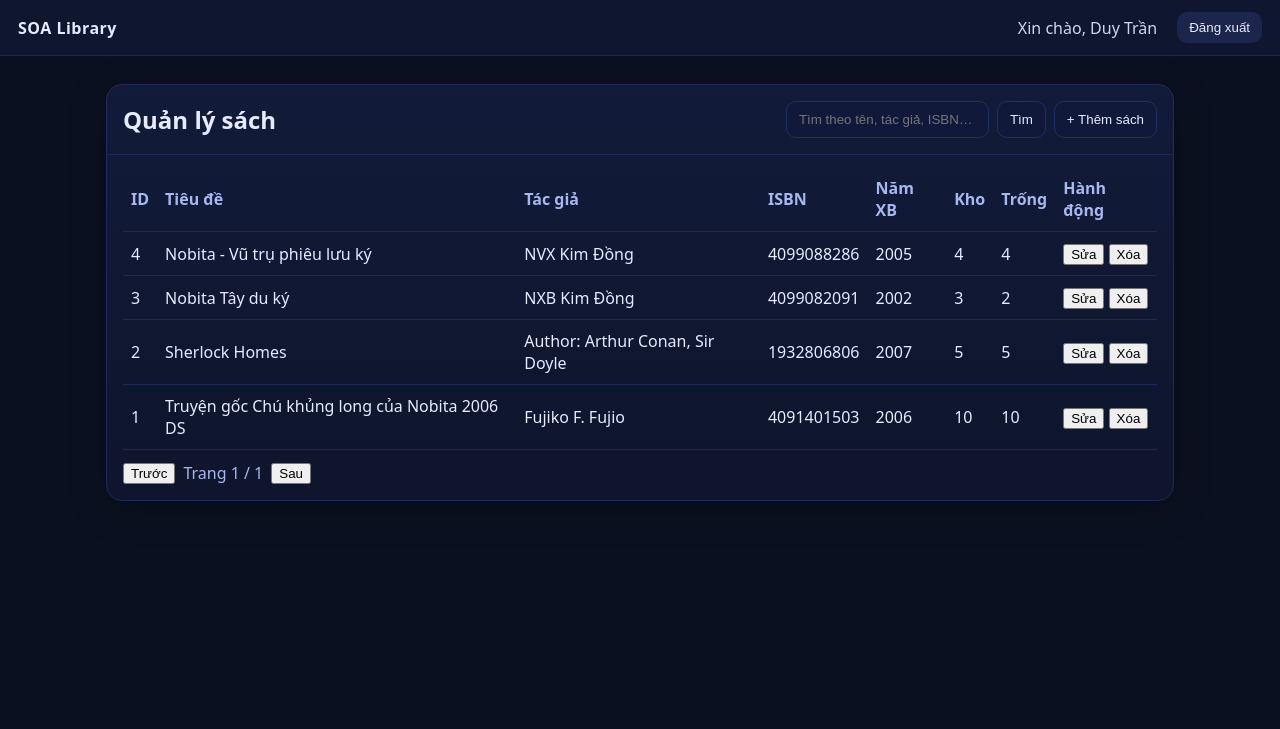
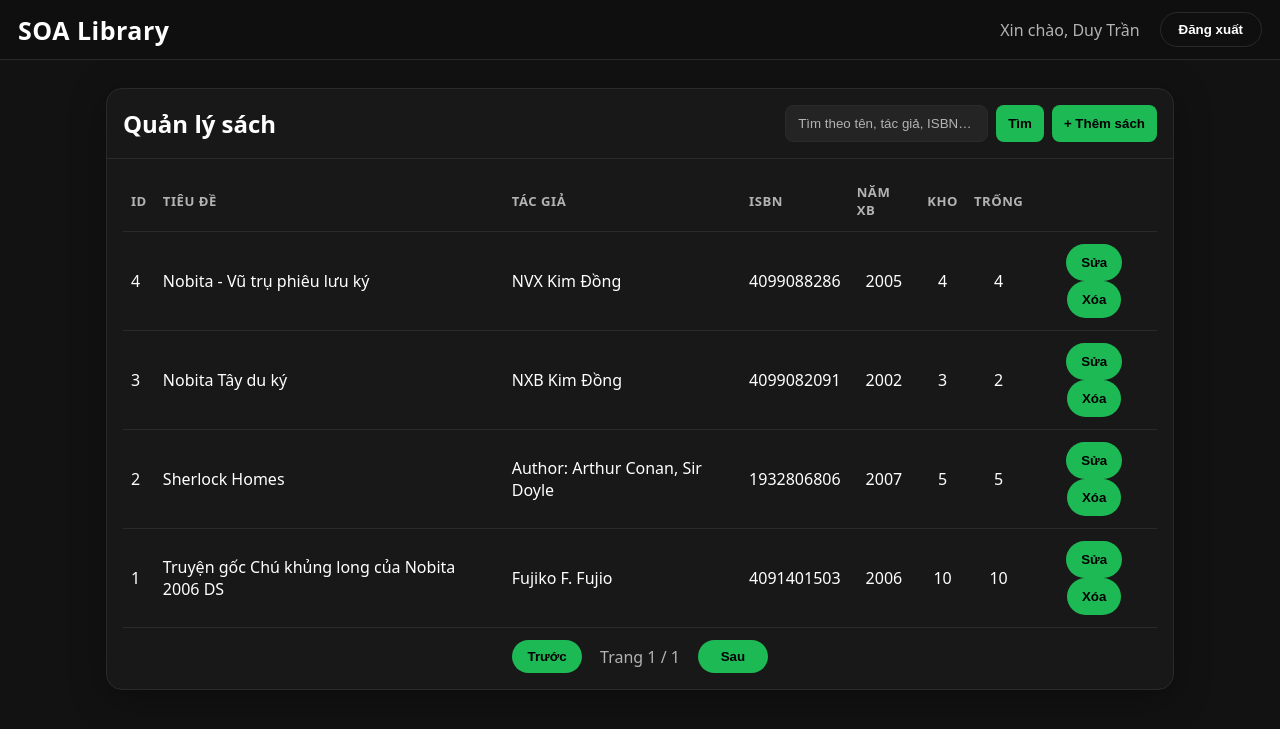
Before and after one commit to Duyacquy/INT3505E_02_demo, a Flask app: page /admin in a window 1280 px wide. Shown: the top 729 px of the page. Run offline with Flask 3, Linux system fonts and the light colour scheme; a user stored in the database is signed in; data comes from the database, SQL or seed files in the repository; both versions use the stored data as it was after the commit.

Commit message:
update UI

```diff
--- a/demo_lesson_3/soa_lib/controllers/api.py
+++ b/demo_lesson_3/soa_lib/controllers/api.py
@@ -1,4 +1,3 @@
-# soa_lib/controllers/api.py
 from flask import Blueprint, request, jsonify
 from sqlalchemy import or_
 from soa_lib.extensions import db
--- a/demo_lesson_3/soa_lib/controllers/auth.py
+++ b/demo_lesson_3/soa_lib/controllers/auth.py
@@ -1,4 +1,3 @@
-# soa_lib/controllers/auth.py
 from flask import Blueprint, render_template, request, redirect, url_for, session, flash
 from ..models import User
 
--- a/demo_lesson_3/soa_lib/extensions.py
+++ b/demo_lesson_3/soa_lib/extensions.py
@@ -1,4 +1,3 @@
-# soa_lib/extensions.py
 from flask_sqlalchemy import SQLAlchemy
 
 db = SQLAlchemy()
--- a/demo_lesson_3/soa_lib/models.py
+++ b/demo_lesson_3/soa_lib/models.py
@@ -1,4 +1,3 @@
-# soa_lib/models.py
 from sqlalchemy.sql import func
 from werkzeug.security import check_password_hash
 from soa_lib.extensions import db
--- a/demo_lesson_3/static/css/styles.css
+++ b/demo_lesson_3/static/css/styles.css
@@ -1,33 +1,169 @@
-:root { --bg:#0b1020; --card:#111935; --muted:#7d8dbb; --text:#e6ebff; --acc:#75a7ff; }
+:root{
+    --bg: #121212;
+    --card: #181818;
+    --input: #242424;
+    --text: #ffffff;
+    --muted: #b3b3b3;
+    --accent: #1db954;
+    --accent-press: #1ed760;
+    --border: #2a2a2a;
+    --shadow: 0 8px 36px rgba(0,0,0,.35);
+}
+
 *{ box-sizing:border-box; }
-body{ margin:0; font-family: ui-sans-serif, system-ui, -apple-system, Segoe UI, Roboto, Helvetica, Arial; background:var(--bg); color:var(--text); }
-a{ color:var(--acc); text-decoration:none; }
-.topbar{ display:flex; align-items:center; gap:12px; padding:12px 18px; background:#0e1630; border-bottom:1px solid #1b2652; position:sticky; top:0; }
-.brand{ font-weight:700; letter-spacing:.5px; }
+
+body{
+    margin:0;
+    font-family: ui-sans-serif, system-ui, -apple-system, Segoe UI, Roboto, Helvetica, Arial;
+    background:var(--bg);
+    color:var(--text);
+}
+
+a { color:var(--muted); text-decoration:none; transition:color .15s ease; }
+a:hover { color:var(--accent); }
+
+.topbar{
+    display:flex; align-items:center; gap:12px;
+    padding:12px 18px;
+    background:#0f0f0f;
+    border-bottom:1px solid var(--border);
+    position:sticky; top:0; z-index:10;
+}
+.brand{
+    font-weight:700;
+    letter-spacing:.5px;
+    font-size: 25px;
+}
 .spacer{ flex:1; }
-.welcome{ opacity:.9; margin-right:8px; }
-.btn-out{ background:#1c254c; color:var(--text); border:none; padding:8px 12px; border-radius:10px; cursor:pointer; }
+.welcome{ color:var(--muted); margin-right:8px; }
+
+button, .btn{
+    display:inline-flex; align-items:center; justify-content:center;
+    padding:10px 14px; border-radius:999px;
+    border:1px solid transparent;
+    background:var(--accent); color:#000; font-weight:700; cursor:pointer;
+    transition:transform .04s ease, background-color .15s ease, opacity .15s ease;
+}
+button:hover, .btn:hover{ background:var(--accent-press); }
+button:active, .btn:active{ transform:scale(.98); }
+button[disabled]{ opacity:.5; cursor:not-allowed; }
+
+.btn-ghost{
+    background:transparent; border-color:var(--border); color:var(--text); font-weight:600;
+}
+.btn-ghost:hover{ border-color:var(--muted); }
+
+.btn-out{ composes: btn-ghost;
+    background:transparent; border:1px solid var(--border); color:var(--text);
+    padding:9px 18px; border-radius:999px; cursor:pointer;
+}
+.btn-out:hover{ border-color:var(--muted); }
+
 .container{ max-width:1100px; margin:28px auto; padding:0 16px; }
-.panel{ background:linear-gradient(180deg, rgba(22,34,74,.6), rgba(16,24,52,.6)); border:1px solid #1e2b5c; border-radius:16px; box-shadow:0 8px 36px rgba(0,0,0,.25); }
-.panel-head{ display:flex; align-items:center; justify-content:space-between; padding:16px; border-bottom:1px solid #1d2956; }
+
+.panel{
+    background:var(--card);
+    border:1px solid var(--border);
+    border-radius:16px;
+    box-shadow:var(--shadow);
+}
+.panel-head{
+    display:flex; align-items:center; justify-content:space-between;
+    padding:16px; border-bottom:1px solid var(--border);
+}
 .panel h2{ margin:0; }
-.actions{ display:flex; gap:8px; }
-.actions input, .actions button{ padding:10px 12px; border-radius:10px; border:1px solid #223066; background:#10193a; color:var(--text); }
-.actions button{ cursor:pointer; }
+
+.actions{ display:flex; gap:8px; flex-wrap:wrap; }
+.actions input, .actions button{
+    padding:10px 12px; border-radius:8px;
+    border:1px solid var(--border);
+}
+.actions button{ border:none; }
+
+input, select, textarea{
+    background:var(--input); color:var(--text);
+    border:1px solid var(--border);
+    border-radius:8px; padding:10px 12px;
+    outline:none; transition:border-color .15s ease, box-shadow .15s ease;
+}
+input::placeholder{ color:var(--muted); }
+input:focus, select:focus, textarea:focus{
+    border-color: var(--accent);
+    box-shadow: 0 0 0 3px rgba(29,185,84,.25);
+}
+
 .table-wrapper{ padding:12px 16px; }
 table{ width:100%; border-collapse:collapse; }
-th, td{ text-align:left; padding:10px 8px; border-bottom:1px solid #1d2956; }
-th{ font-weight:600; color:#a9b7ef; }
-tr:hover{ background:rgba(255,255,255,.02); }
+th, td{
+    text-align:left; padding:12px 8px; border-bottom:1px solid var(--border);
+}
+.menu-bar {
+    text-align: center;
+}
+
+th{ font-weight:600; color:var(--muted); text-transform:uppercase; font-size:.82rem; letter-spacing:.04em; }
+tr:hover{ background:rgba(255,255,255,.03); }
+
 .login-wrapper{ min-height:100vh; display:grid; place-items:center; padding:24px; }
-.card{ background:linear-gradient(180deg, rgba(22,34,74,.8), rgba(16,24,52,.8)); border:1px solid #203067; border-radius:16px; padding:18px; width:min(420px, 96vw); box-shadow:0 8px 36px rgba(0,0,0,.25); }
-.card h1{ margin-top:0; }
-.card label{ display:block; margin:12px 0 6px; color:#cfd8ff; }
-.card input{ width:100%; padding:10px 12px; border-radius:10px; border:1px solid #2a3b7d; background:#0f1736; color:var(--text); }
-.card button{ margin-top:16px; width:100%; padding:12px; border-radius:12px; background:#3357c2; color:#fff; border:none; cursor:pointer; }
-.flash p{ margin:0 0 8px 0; padding:8px; border-radius:8px; background:#432; color:#ffdcdc; }
-.pagination{ display:flex; align-items:center; gap:8px; padding:12px 0 4px; color:#a9b7ef; }
-dialog{ border:none; border-radius:14px; padding:0; width:min(520px, 96vw); }
-dialog::backdrop{ background-color: rgba(0,0,0,.4); }
-.form{ padding:16px; }
-.dialog-actions{ display:flex; justify-content:flex-end; gap:8px; }
+.card{
+    background: var(--card);
+    border:1px solid var(--border);
+    border-radius:16px; padding:24px; width:min(420px, 96vw);
+    box-shadow:var(--shadow);
+}
+.card h1{ margin:0 0 30px 0; }
+.card label{ display:block; margin:12px 0 6px; color:var(--muted); }
+.card input{ width:100%; margin-bottom:6px; }
+.card button{
+    width:100%;
+    margin-top:14px;
+    font-weight:700;
+    margin-top:30px;
+}
+
+.flash p{
+    margin:0 0 8px 0; padding:10px 12px; border-radius:8px;
+    background:#2a1f1f; color:#ffdcdc; border:1px solid #4a2f2f;
+}
+
+.pagination{
+    display:flex;
+    justify-content: center;
+    align-items:center; gap:8px; padding:12px 0 4px; color:var(--muted);
+}
+.pagination button{ padding:8px 12px; }
+
+dialog{
+    border:none; border-radius:14px; padding:0; width:min(520px, 96vw);
+    background:var(--card); color:var(--text);
+    border:1px solid var(--border);
+    overflow: hidden;
+}
+dialog::backdrop{ background-color: rgba(0,0,0,.5); }
+.form {
+    width: 100%;
+    padding:20px;
+}
+
+.dialog-actions{
+    display:flex;
+    justify-content: center;
+    align-items: center;
+    margin: 0 0 0 0;
+    gap: 20px;
+}
+
+.password {
+    margin-bottom: 20px;
+}
+.title{ display:flex; justify-content:center; }
+
+#prevPage {
+    width: 70px;
+    margin-right: 10px;
+}
+
+#nextPage {
+    width: 70px;
+    margin-left: 10px;
+}
--- a/demo_lesson_3/static/js/main.js
+++ b/demo_lesson_3/static/js/main.js
@@ -18,10 +18,10 @@ function renderTable(json) {
       <td>${escapeHtml(b.title)}</td>
       <td>${escapeHtml(b.author)}</td>
       <td>${b.isbn ?? ""}</td>
-      <td>${b.published_year ?? ""}</td>
-      <td>${b.quantity_total ?? 0}</td>
-      <td>${b.quantity_available ?? 0}</td>
-      <td>
+      <td class="menu-bar">${b.published_year ?? ""}</td>
+      <td class="menu-bar">${b.quantity_total ?? 0}</td>
+      <td class="menu-bar">${b.quantity_available ?? 0}</td>
+      <td class="menu-bar">
         <button data-id="${b.id}" class="btn-edit">Sửa</button>
         <button data-id="${b.id}" class="btn-del">Xóa</button>
       </td>
@@ -30,7 +30,6 @@ function renderTable(json) {
   }
   document.getElementById("pageInfo").textContent = `Trang ${json.page} / ${Math.ceil(json.total / json.page_size) || 1}`;
 
-  // bind actions
   document.querySelectorAll(".btn-edit").forEach(btn => btn.addEventListener("click", onEdit));
   document.querySelectorAll(".btn-del").forEach(btn => btn.addEventListener("click", onDelete));
 }
--- a/demo_lesson_3/templates/admin.html
+++ b/demo_lesson_3/templates/admin.html
@@ -30,7 +30,7 @@
             <th>Năm XB</th>
             <th>Kho</th>
             <th>Trống</th>
-            <th>Hành động</th>
+            <th></th>
           </tr>
         </thead>
         <tbody>
@@ -61,10 +61,10 @@
     <input id="quantity_total" type="number" value="1" min="0" />
     <label>Số lượng trống</label>
     <input id="quantity_available" type="number" value="1" min="0" />
-    <menu class="dialog-actions">
+    <div class="dialog-actions">
       <button id="cancelBtn">Hủy</button>
       <button id="saveBtn" value="default">Lưu</button>
-    </menu>
+    </div>
   </form>
 </dialog>
 {% endblock %}
```
Also changed, not shown: demo_lesson_3/app.py (+2 -5 lines), demo_lesson_3/templates/login.html (+4 -4 lines), demo_lesson_3/instance/library.db.
